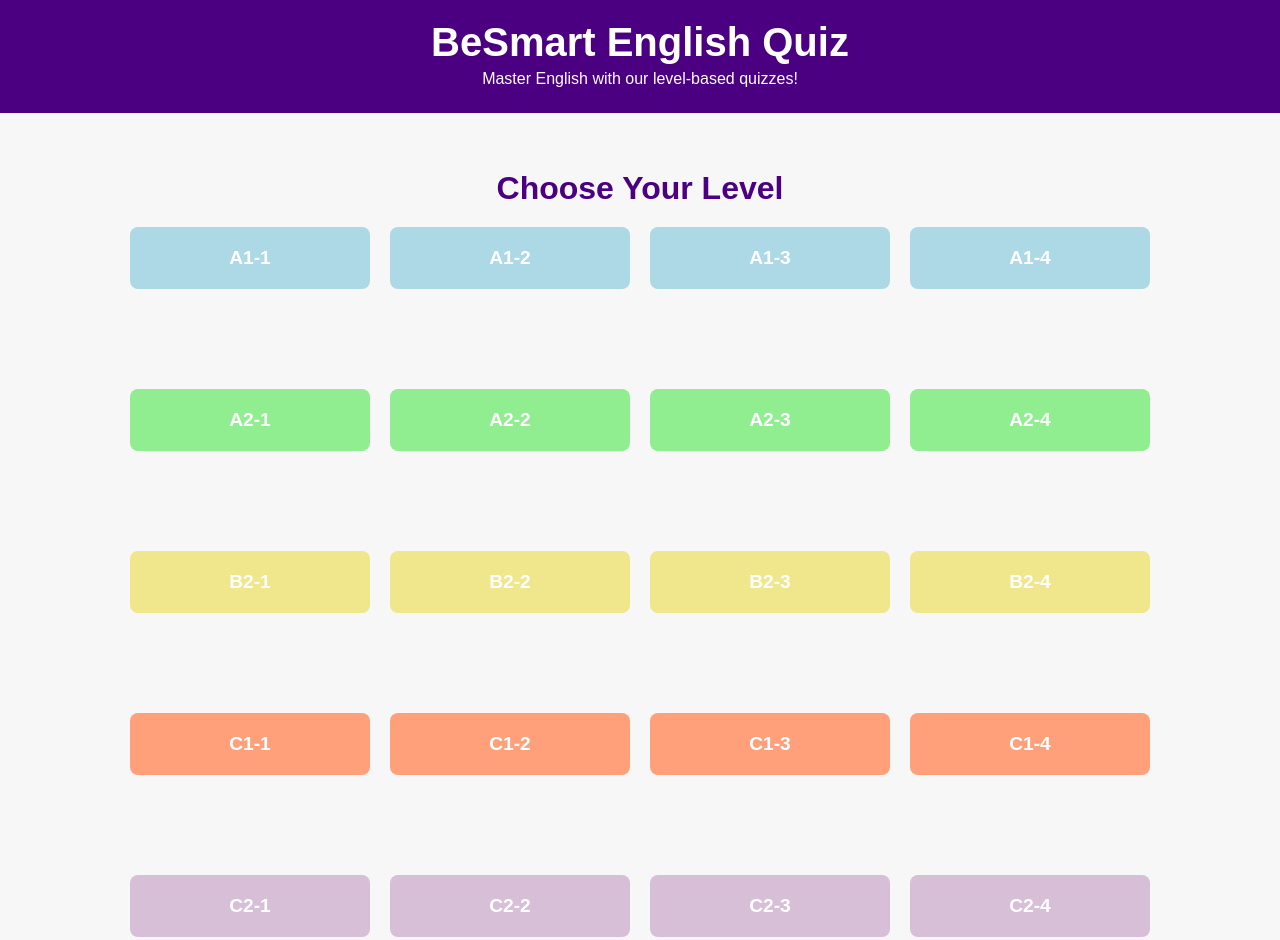
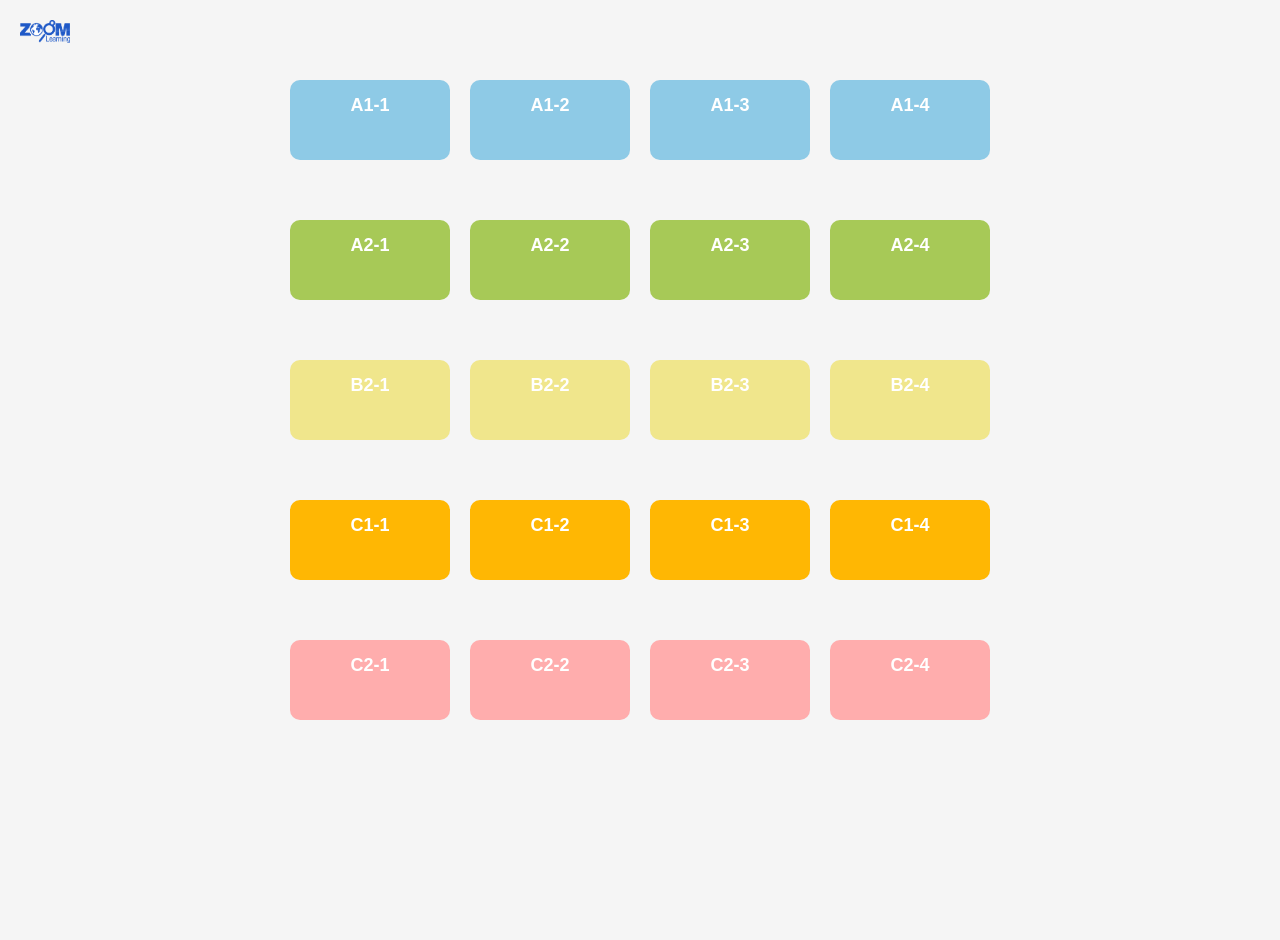
Before and after one commit to besmartezzahra/besmartquizzes, a plain HTML site: page public/index.html in a window 1280 px wide. Shown: the top 940 px of the page. After the commit the page ends 800 px from the top, so only its background shows below. Drawn offline with Linux system fonts and the light colour scheme.

Commit message:
Update index.html

```diff
--- a/public/index.html
+++ b/public/index.html
@@ -3,176 +3,140 @@
 <head>
     <meta charset="UTF-8">
     <meta name="viewport" content="width=device-width, initial-scale=1.0">
-    <title>BeSmart English Quiz</title>
+    <title>English Quiz Site</title>
     <style>
         body {
             font-family: Arial, sans-serif;
             margin: 0;
             padding: 0;
-            background-color: #f7f7f7;
+            box-sizing: border-box;
+            display: flex;
+            flex-direction: column;
+            align-items: center;
+            justify-content: center;
+            background-color: #f5f5f5;
+            height: 100vh;
         }
+
         header {
-            background-color: #4b0082;
-            color: white;
-            padding: 20px;
-            text-align: center;
+            position: absolute;
+            top: 20px;
+            left: 20px;
+            display: flex;
+            align-items: center;
+            gap: 10px;
         }
-        header h1 {
-            margin: 0;
-            font-size: 2.5em;
+
+        header img {
+            width: 50px; /* Adjust size as needed */
+            height: auto;
         }
-        header p {
-            margin: 5px 0;
-        }
-        .main-content {
-            padding: 30px;
-            text-align: center;
-        }
-        .main-content h2 {
-            color: #4b0082;
-            font-size: 2em;
-            margin-bottom: 20px;
-        }
-        .categories {
+
+        .container {
             display: flex;
             flex-wrap: wrap;
             justify-content: center;
             gap: 20px;
-            margin-bottom: 50px; /* Spacer to fit content in view */
+            padding: 10px;
+            max-width: 90%;
         }
+
         .category {
-            border-radius: 8px;
-            width: 200px;
-            padding: 20px;
+            display: flex;
+            flex-direction: column;
+            align-items: center;
+            padding: 15px 20px;
+            border-radius: 10px;
             text-align: center;
-            transition: transform 0.2s, background-color 0.2s, color 0.2s;
+            color: white;
+            font-size: 18px;
+            font-weight: bold;
+            text-decoration: none;
+            transition: transform 0.2s, background-color 0.2s;
+            cursor: pointer;
+            width: 120px;
+            height: 50px;
         }
-        .category a {
-            text-decoration: none;
-            color: white;
-            font-size: 1.2em;
-            font-weight: bold;
-        }
-        .category.level-a1 { background-color: #add8e6; } /* Light Blue */
-        .category.level-a2 { background-color: #90ee90; } /* Light Green */
-        .category.level-b2 { background-color: #f0e68c; } /* Khaki - softer on the eyes */
-        .category.level-c1 { background-color: #ffa07a; } /* Light Salmon */
-        .category.level-c2 { background-color: #d8bfd8; } /* Thistle */
 
         .category:hover {
-            transform: scale(1.05);
-            box-shadow: 0px 4px 10px rgba(0, 0, 0, 0.2);
-            filter: brightness(90%);
-        }
-        .category:active {
-            transform: scale(0.98);
-            filter: brightness(80%);
-        }
-        footer {
-            background-color: #4b0082;
-            color: white;
-            padding: 20px;
-            text-align: center;
-            margin-top: 40px;
-        }
-        footer p {
-            margin: 5px 0;
+            transform: scale(1.1);
         }
 
-        /* Responsive Styles */
-        @media (max-width: 768px) {
-            header h1 {
-                font-size: 2em;
-            }
-            .main-content h2 {
-                font-size: 1.5em;
-            }
-            .category {
-                width: 150px;
-                padding: 15px;
-            }
+        .category:active {
+            transform: scale(0.9);
         }
 
-        @media (max-width: 480px) {
-            header {
-                padding: 15px;
+        /* Level Colors */
+        .level-a1 { background-color: #8ecae6; }
+        .level-a1:hover { background-color: #219ebc; }
+        .level-a1:active { background-color: #023047; }
+
+        .level-a2 { background-color: #a7c957; }
+        .level-a2:hover { background-color: #6a994e; }
+        .level-a2:active { background-color: #386641; }
+
+        .level-b2 { background-color: #f0e68c; }
+        .level-b2:hover { background-color: #e3d87e; }
+        .level-b2:active { background-color: #c8bc66; }
+
+        .level-c1 { background-color: #ffb703; }
+        .level-c1:hover { background-color: #fb8500; }
+        .level-c1:active { background-color: #d97706; }
+
+        .level-c2 { background-color: #ffadad; }
+        .level-c2:hover { background-color: #ff6f6f; }
+        .level-c2:active { background-color: #d62828; }
+
+        .spacer {
+            height: 20px;
+            width: 100%;
+        }
+
+        @media (max-width: 600px) {
+            .category {
+                font-size: 16px;
+                width: 100px;
+                height: 45px;
             }
-            header h1 {
-                font-size: 1.8em;
-            }
-            header p {
-                font-size: 0.9em;
-            }
-            .main-content {
-                padding: 15px;
-            }
-            .categories {
-                gap: 10px;
-            }
-            .category {
-                width: 120px;
-                padding: 10px;
-            }
-            .category a {
-                font-size: 1em;
-            }
-            footer {
-                padding: 15px;
-            }
-            footer p {
-                font-size: 0.9em;
+            .spacer {
+                height: 15px;
             }
         }
     </style>
 </head>
 <body>
     <header>
-        <h1>BeSmart English Quiz</h1>
-        <p>Master English with our level-based quizzes!</p>
+        <img src="logo.png" alt="Logo">
     </header>
+    <div class="container">
+        <a href="/A1-1.html" class="category level-a1">A1-1</a>
+        <a href="/A1-2.html" class="category level-a1">A1-2</a>
+        <a href="/A1-3.html" class="category level-a1">A1-3</a>
+        <a href="/A1-4.html" class="category level-a1">A1-4</a>
+        <div class="spacer"></div>
 
-    <div class="main-content">
-        <h2>Choose Your Level</h2>
-        <div class="categories">
-            <div class="category level-a1"><a href="/A1-1.html">A1-1</a></div>
-            <div class="category level-a1"><a href="/A1-2.html">A1-2</a></div>
-            <div class="category level-a1"><a href="/A1-3.html">A1-3</a></div>
-            <div class="category level-a1"><a href="/A1-4.html">A1-4</a></div>
-        </div>
-        <div style="height: 50px;"></div>
-        <div class="categories">
-            <div class="category level-a2"><a href="/A2-1.html">A2-1</a></div>
-            <div class="category level-a2"><a href="/A2-2.html">A2-2</a></div>
-            <div class="category level-a2"><a href="/A2-3.html">A2-3</a></div>
-            <div class="category level-a2"><a href="/A2-4.html">A2-4</a></div>
-        </div>
-        <div style="height: 50px;"></div>
-        <div class="categories">
-            <div class="category level-b2"><a href="/B2-1.html">B2-1</a></div>
-            <div class="category level-b2"><a href="/B2-2.html">B2-2</a></div>
-            <div class="category level-b2"><a href="/B2-3.html">B2-3</a></div>
-            <div class="category level-b2"><a href="/B2-4.html">B2-4</a></div>
-        </div>
-        <div style="height: 50px;"></div>
-        <div class="categories">
-            <div class="category level-c1"><a href="/C1-1.html">C1-1</a></div>
-            <div class="category level-c1"><a href="/C1-2.html">C1-2</a></div>
-            <div class="category level-c1"><a href="/C1-3.html">C1-3</a></div>
-            <div class="category level-c1"><a href="/C1-4.html">C1-4</a></div>
-        </div>
-        <div style="height: 50px;"></div>
-        <div class="categories">
-            <div class="category level-c2"><a href="/C2-1.html">C2-1</a></div>
-            <div class="category level-c2"><a href="/C2-2.html">C2-2</a></div>
-            <div class="category level-c2"><a href="/C2-3.html">C2-3</a></div>
-            <div class="category level-c2"><a href="/C2-4.html">C2-4</a></div>
-        </div>
+        <a href="/A2-1.html" class="category level-a2">A2-1</a>
+        <a href="/A2-2.html" class="category level-a2">A2-2</a>
+        <a href="/A2-3.html" class="category level-a2">A2-3</a>
+        <a href="/A2-4.html" class="category level-a2">A2-4</a>
+        <div class="spacer"></div>
+
+        <a href="/B2-1.html" class="category level-b2">B2-1</a>
+        <a href="/B2-2.html" class="category level-b2">B2-2</a>
+        <a href="/B2-3.html" class="category level-b2">B2-3</a>
+        <a href="/B2-4.html" class="category level-b2">B2-4</a>
+        <div class="spacer"></div>
+
+        <a href="/C1-1.html" class="category level-c1">C1-1</a>
+        <a href="/C1-2.html" class="category level-c1">C1-2</a>
+        <a href="/C1-3.html" class="category level-c1">C1-3</a>
+        <a href="/C1-4.html" class="category level-c1">C1-4</a>
+        <div class="spacer"></div>
+
+        <a href="/C2-1.html" class="category level-c2">C2-1</a>
+        <a href="/C2-2.html" class="category level-c2">C2-2</a>
+        <a href="/C2-3.html" class="category level-c2">C2-3</a>
+        <a href="/C2-4.html" class="category level-c2">C2-4</a>
     </div>
-
-    <footer>
-        <p>Made by BeSmart Ezzahra</p>
-        <p>Contact: 58, Avenue Habib Bourguiba, Ben Arous, Ezzahra, Tunisia</p>
-        <p>Phone: +216 99 739 144</p>
-    </footer>
 </body>
 </html>
```
